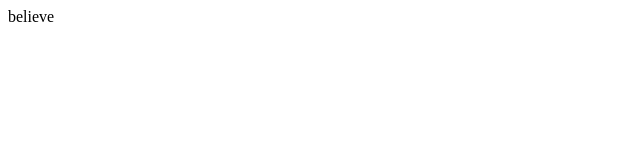
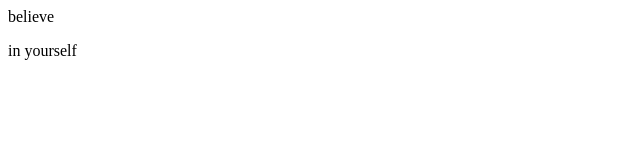
Before and after one commit to Savitri353/dem-rep, a plain HTML site: page index.html in a window 1280 px wide. Shown: the full height of the page, 0-640 px from the left. Drawn offline with Linux system fonts and the light colour scheme.

Commit message:
Added in yourself

```diff
--- a/index.html
+++ b/index.html
@@ -1 +1,2 @@
 <P>believe</P>
+<P>in yourself</P>
```
